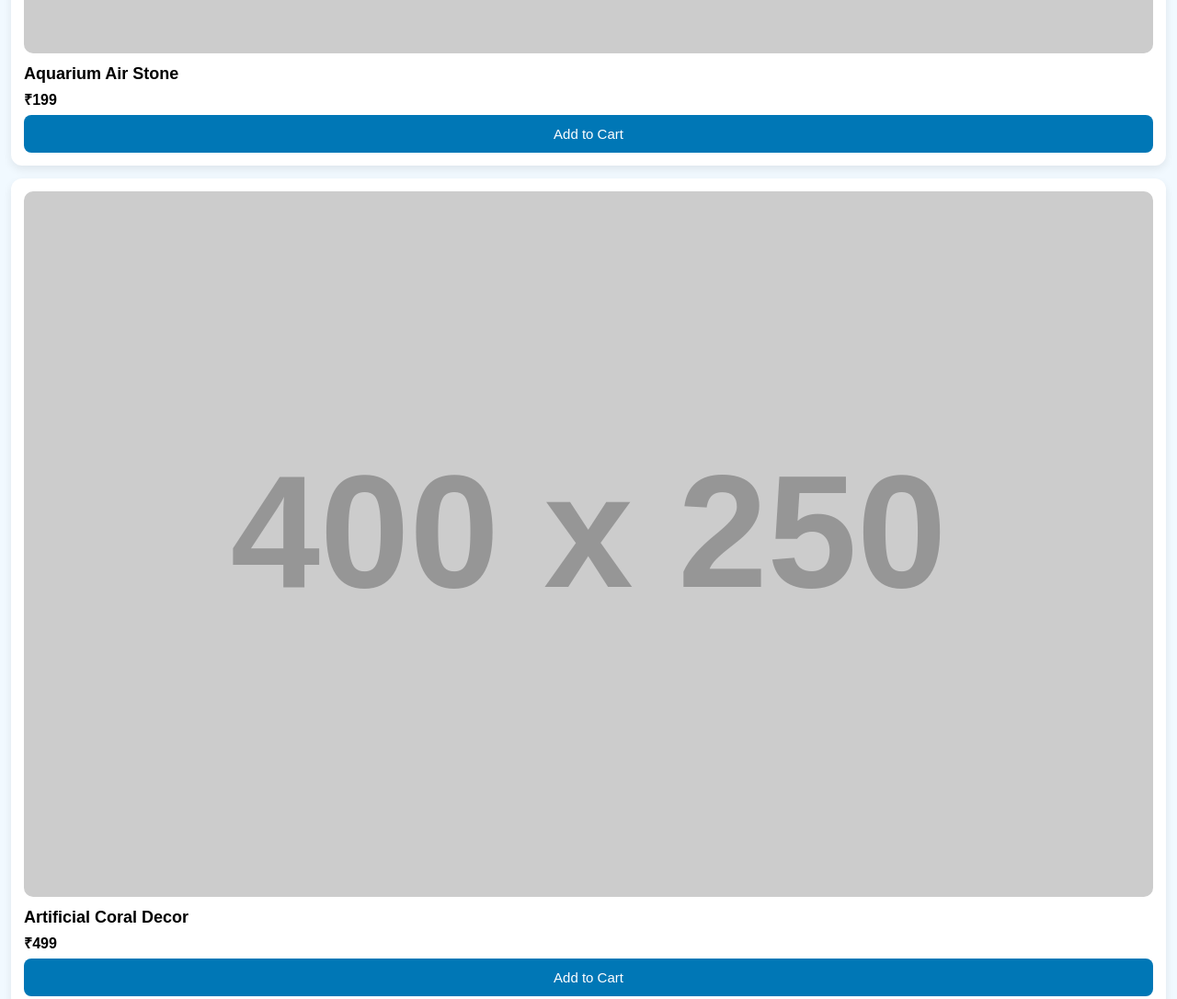
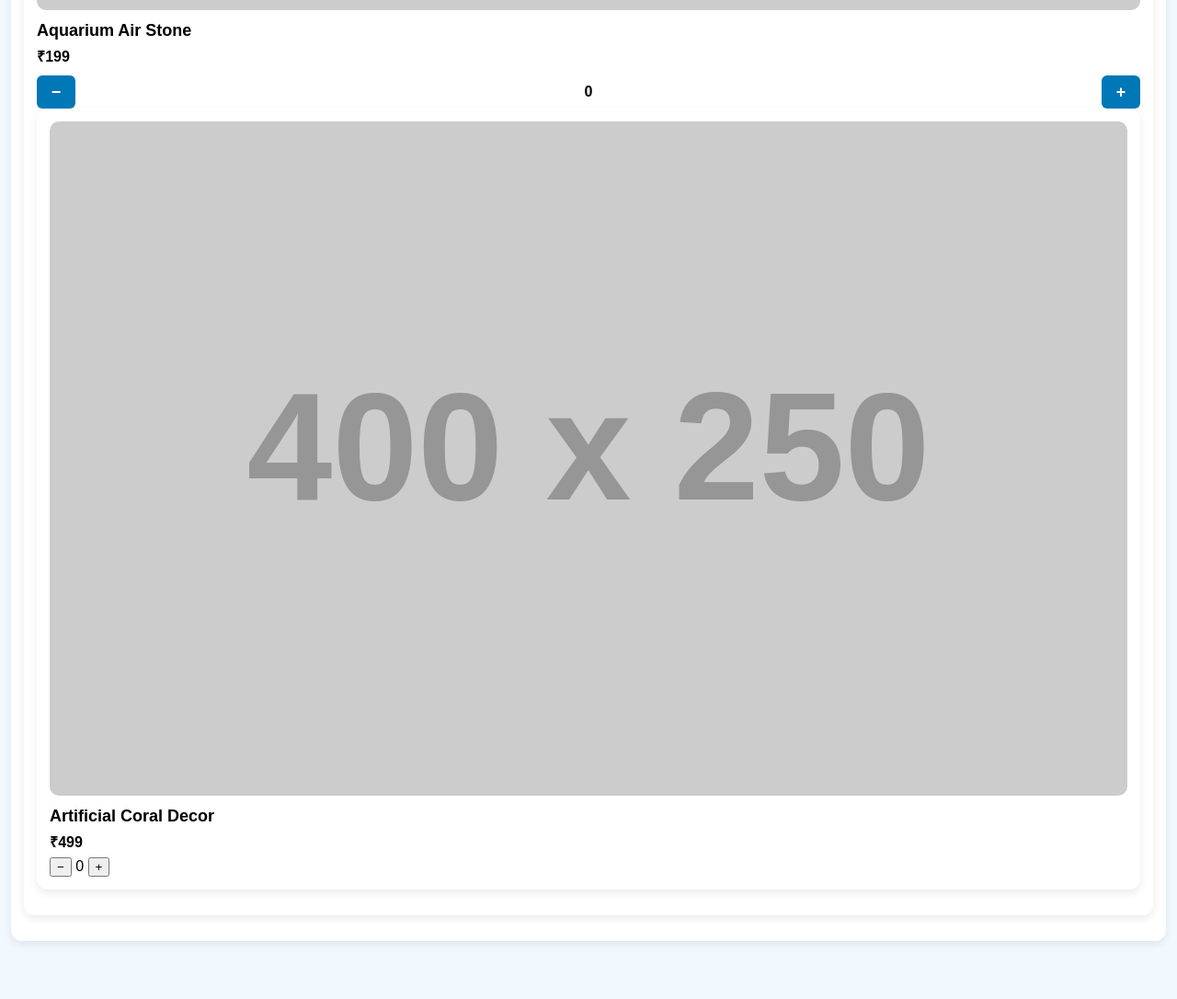
Before and after one commit to alphadudescbe-creator/alpha-dudes-store, a plain HTML site: page index.html in a window 1280 px wide. Shown: the part 1859-2945 px from the top of the page at 92% size. After the commit the page ends 2908 px from the top, so only its background shows below. Drawn offline with Linux system fonts and the light colour scheme; placeholder pictures from the web are drawn by us.

Commit message:
Update index.html

```diff
--- a/index.html
+++ b/index.html
@@ -110,6 +110,26 @@
 .whatsapp-float:active {
   opacity: 0.85;
 }
+  .qty-box {
+  display: flex;
+  align-items: center;
+  justify-content: space-between;
+  margin-top: 10px;
+}
+.qty-box button {
+  width: 42px;
+  height: 36px;
+  border: none;
+  border-radius: 6px;
+  font-size: 18px;
+  font-weight: bold;
+  background: #0077b6;
+  color: #fff;
+}
+.qty-box span {
+  font-size: 16px;
+  font-weight: bold;
+}
 </style>
 </head>
 
@@ -135,29 +155,31 @@
     <img src="https://via.placeholder.com/400x250?text=Floating+Fish+Toy">
     <h2>Floating Fish Toy</h2>
     <div class="price">₹299</div>
-    <button class="add-btn" onclick="addToCart('Floating Fish Toy',299)">
-      Add to Cart
-    </button>
-  </div>
+    <div class="qty-box">
+  <button onclick="decreaseQty('Floating Fish Toy')">−</button>
+  <span id="qty-Floating Fish Toy">0</span>
+  <button onclick="addToCart('Floating Fish Toy',299)">+</button>
+</div>
 
   <!-- ACCESSORIES -->
   <div class="product accessories">
     <img src="https://via.placeholder.com/400x250?text=Aquarium+Air+Stone">
     <h2>Aquarium Air Stone</h2>
     <div class="price">₹199</div>
-    <button class="add-btn" onclick="addToCart('Aquarium Air Stone',199)">
-      Add to Cart
-    </button>
-  </div>
+    <div class="qty-box">
+  <button onclick="decreaseQty('Aquarium Air Stone')">−</button>
+  <span id="qty-Aquarium Air Stone">0</span>
+  <button onclick="addToCart('Aquarium Air Stone',199)">+</button>
+</div>
 
   <!-- DECOR -->
   <div class="product decor">
     <img src="https://via.placeholder.com/400x250?text=Aquarium+Decor">
     <h2>Artificial Coral Decor</h2>
     <div class="price">₹499</div>
-    <button class="add-btn" onclick="addToCart('Artificial Coral Decor',499)">
-      Add to Cart
-    </button>
+    <button onclick="decreaseQty('Artificial Coral Decor')">−</button>
+  <span id="qty-Aquarium Air Stone">0</span>
+  <button onclick="addToCart('Artificial Coral Decor',499)">+</button>
   </div>
 
 </div>
@@ -202,6 +224,16 @@
   cart.forEach(i => {
     items += i.qty;
     total += i.price * i.qty;
+
+    const qtySpan = document.getElementById("qty-" + i.name);
+    if (qtySpan) qtySpan.innerText = i.qty;
+  });
+
+  // Reset qty display for removed items
+  document.querySelectorAll(".qty-box span").forEach(span => {
+    if (!cart.find(i => "qty-" + i.name === span.id)) {
+      span.innerText = 0;
+    }
   });
 
   document.getElementById("cartSummary").innerText =
@@ -217,7 +249,7 @@
   let msg = "Hi Alpha Dudes 🐠%0AOrder Details:%0A";
 
   cart.forEach((i, n) => {
-    msg += `${n + 1}. ${i.name}  x ${i.qty}  = Rs ${i.price * i.qty}%0A`;
+    msg += `${n + 1}. ${i.name} x ${i.qty} = Rs ${i.price * i.qty}%0A`;
   });
 
   msg += `%0ATotal Amount: Rs ${cart.reduce((s, i) => s + i.price * i.qty, 0)}`;
```
